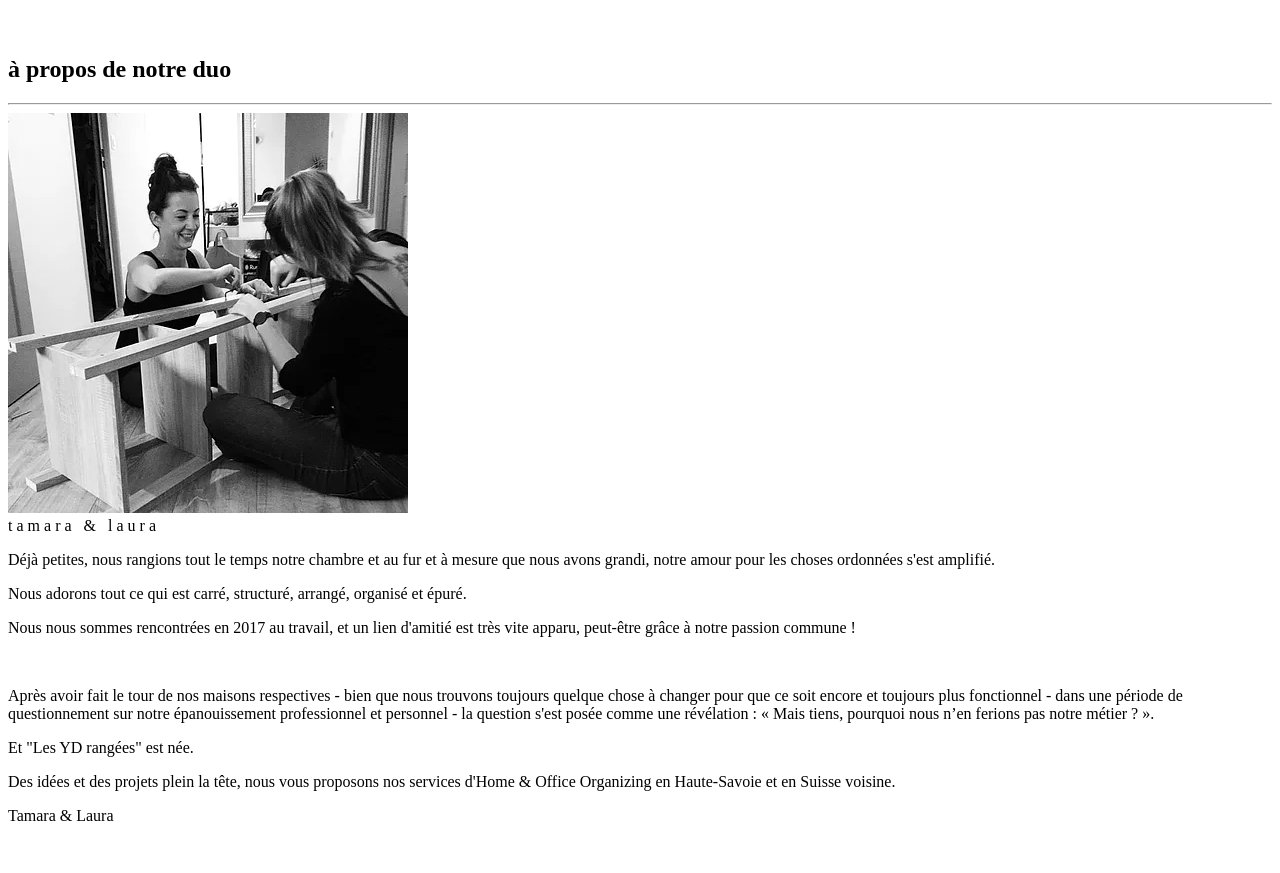
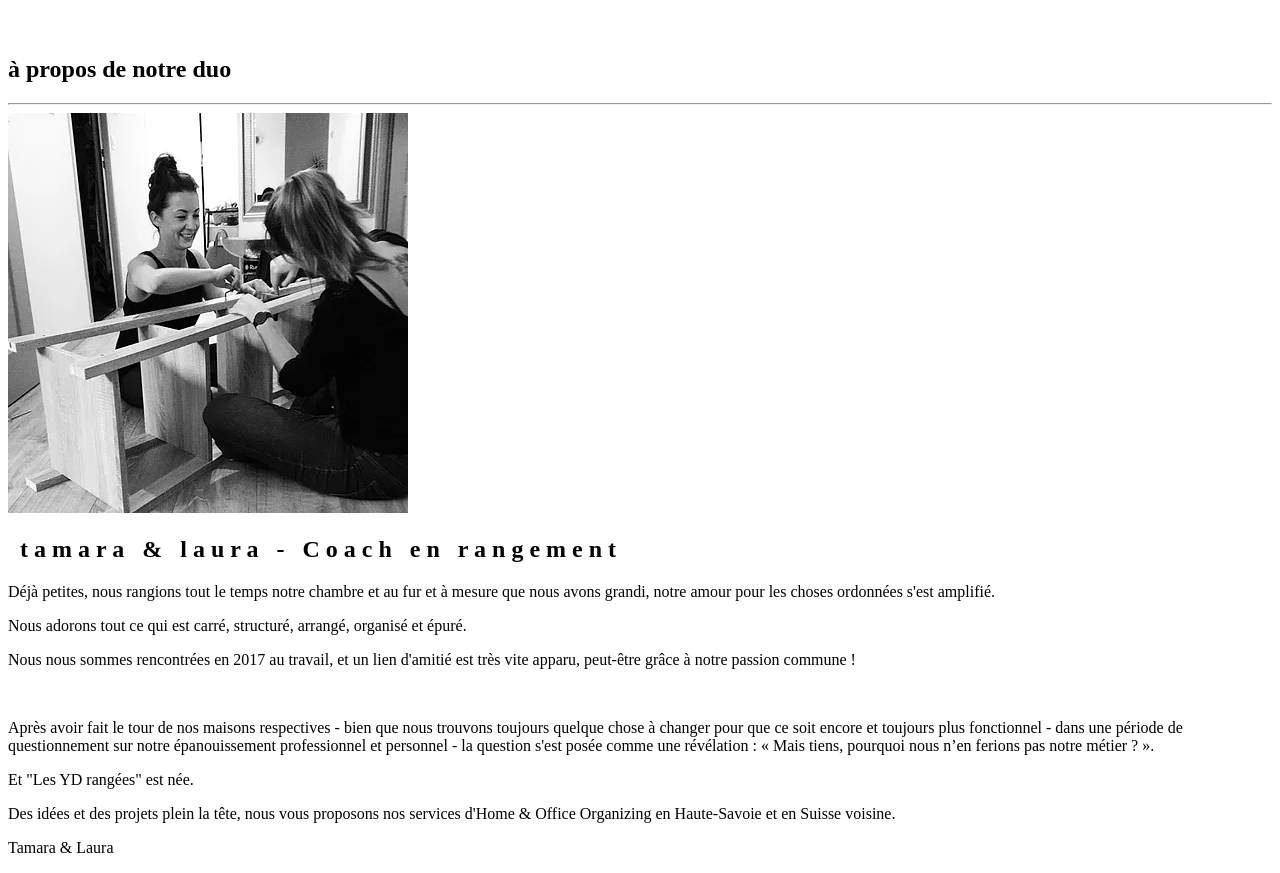
Before and after one commit to CinquinAndy/Les-YD-Rang-es---Website---Static, a website built with webpack: page src/views/index.html in a window 1280 px wide. Shown: the part 8280-9153 px from the top of the page. Before the commit the page ends 9121 px from the top, so only its background shows below. Built offline with nearby package versions, Linux system fonts and the light colour scheme; files whose address does not match are found by name.

Commit message:
Add title around image Change it to h2 Change color of h2

```diff
--- a/src/scss/landing.scss
+++ b/src/scss/landing.scss
@@ -184,16 +184,29 @@ h1 span {
   opacity: 1;
 }
 
-._yd_quotes{
+._yd_quotes {
   pointer-events: none;
 }
 
-._yd_txt_around_image span{
+._yd_txt_around_image span {
   font-size: 20px;
+  //font-weight: bold;
   text-transform: uppercase;
+  position: absolute;
+  height: 300px;
+  width: 20px;
+  left: 0;
+  top: 0;
+  transform-origin: bottom center;
+  z-index: 100;
 }
-@for $i from 1 through 14 {
+
+._yd_letters_block {
+  transform: translateX(240px) translateY(-550px);
+}
+
+@for $i from 1 through 36 {
   ._yd_txt_around_image span:nth-child(#{$i}) {
-    color: black;
+    transform: rotate(50 + 360deg/72 * $i) scale(-1, -1);
   }
 }
--- a/src/views/index.html
+++ b/src/views/index.html
@@ -397,8 +397,12 @@
     </div>
 
     <div class="w-full flex justify-center items-center p-20">
-        <img class="rounded-full shadow-2xl relative" src="./images/IMG_20210310_154410_469.webp" alt="tamara & laura">
         <div class="_yd_txt_around_image">
+            <div class="relative">
+                <img class="rounded-full shadow-2xl h-500px w-500px" src="./images/IMG_20210310_154410_469.webp"
+                     alt="tamara & laura">
+                <h2 class="_yd_letters_block text-yd_gray-50">
+                    <span>&nbsp;</span>
                     <span>t</span>
                     <span>a</span>
                     <span>m</span>
@@ -413,6 +417,30 @@
                     <span>u</span>
                     <span>r</span>
                     <span>a</span>
+                    <span>&nbsp;</span>
+                    <span>-</span>
+                    <span>&nbsp;</span>
+                    <span>C</span>
+                    <span>o</span>
+                    <span>a</span>
+                    <span>c</span>
+                    <span>h</span>
+                    <span>&nbsp;</span>
+                    <span>e</span>
+                    <span>n</span>
+                    <span>&nbsp;</span>
+                    <span>r</span>
+                    <span>a</span>
+                    <span>n</span>
+                    <span>g</span>
+                    <span>e</span>
+                    <span>m</span>
+                    <span>e</span>
+                    <span>n</span>
+                    <span>t</span>
+                    <span>&nbsp;</span>
+                </h2>
+            </div>
         </div>
     </div>
 
--- a/tailwind.config.js
+++ b/tailwind.config.js
@@ -67,6 +67,7 @@ module.exports = {
                 "80px": "80px",
                 "90px": "90px",
                 "100px": "100px",
+                "500px": "500px"
             },
         },
     },
```
Also changed, not shown: dist/index.html, dist/landing.css, src/scss/landing.css, 1 other file. Lines whose indentation alone changed are shown as unchanged.
